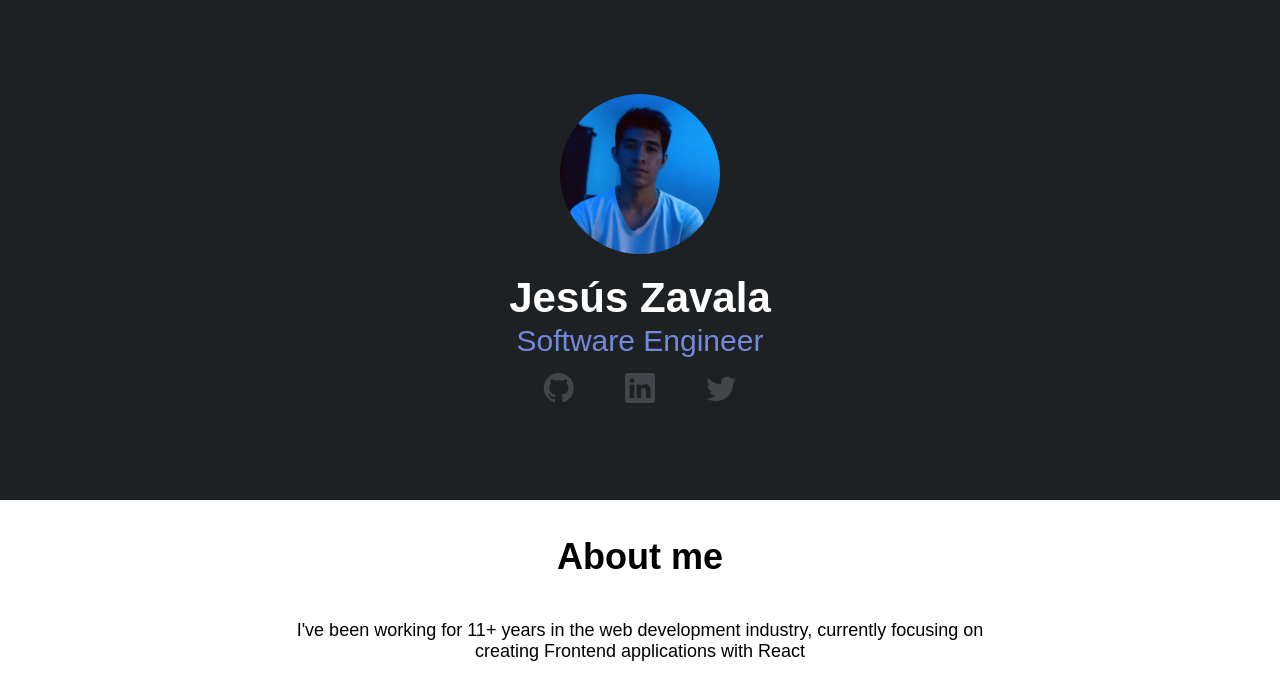
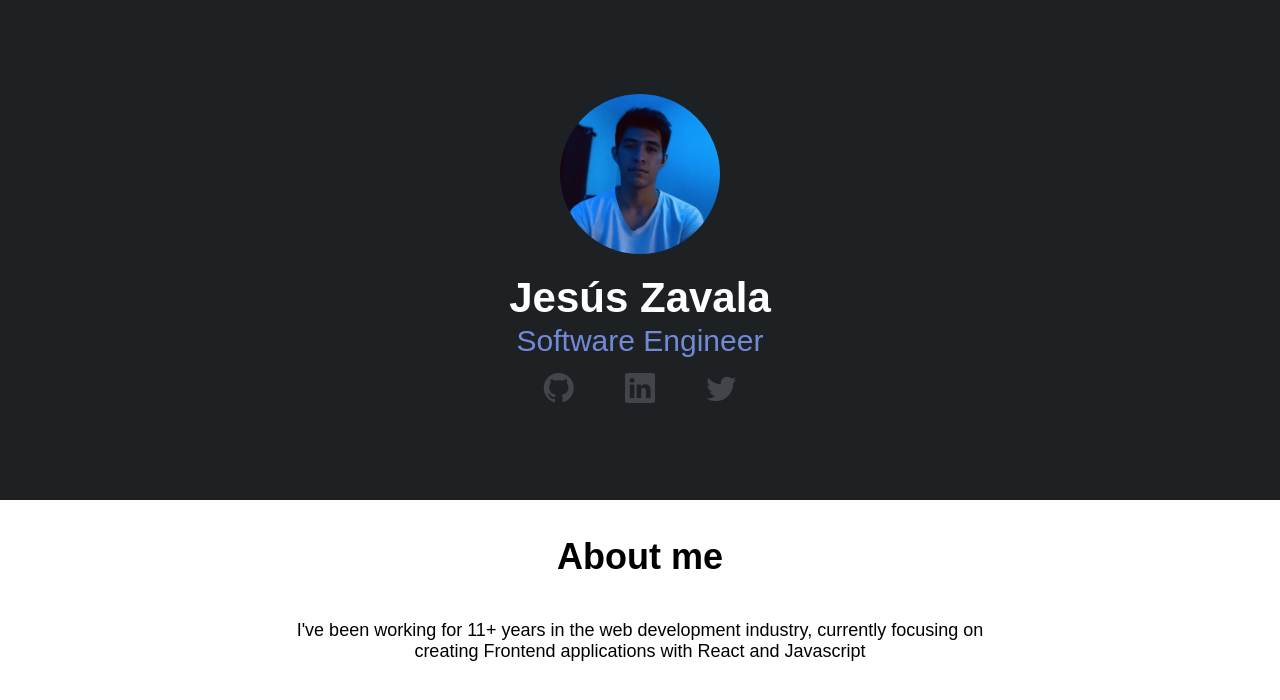
Before and after one commit to jesuszvl/site, a React (Create React App) app: page / in a window 1280 px wide. Shown: the top 700 px of the page. Built offline with nearby package versions, Linux system fonts and the light colour scheme; a web font is replaced by a local one.

Commit message:
Update App.js

```diff
--- a/src/App.js
+++ b/src/App.js
@@ -30,7 +30,8 @@ const App = () => {
           <h1 class="summary-header">About me</h1>
           <p>
             I've been working for 11+ years in the web development industry,
-            currently focusing on creating Frontend applications with React
+            currently focusing on creating Frontend applications with React and
+            Javascript
           </p>
         </div>
       </div>
```
